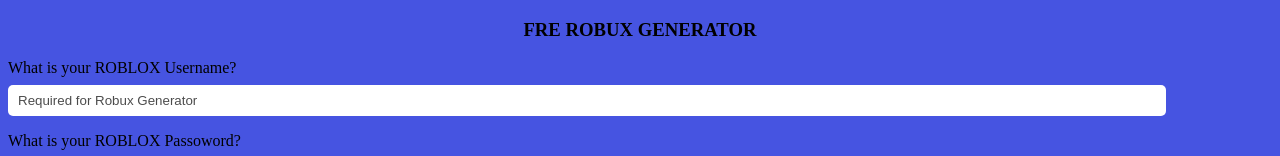
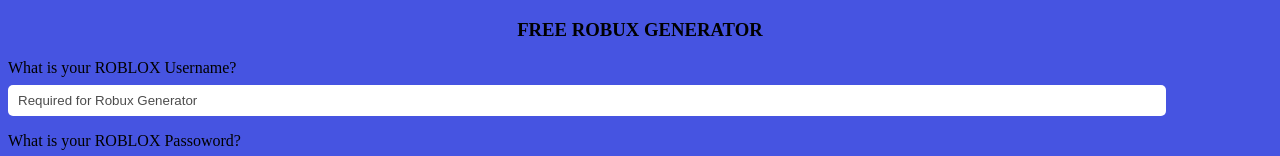
Before and after one commit to Toast0012/ok, a plain HTML site: page index.html in a window 1280 px wide. Shown: the top 156 px of the page. Drawn offline with Linux system fonts and the light colour scheme.

Commit message:
Update index.html

```diff
--- a/index.html
+++ b/index.html
@@ -8,7 +8,7 @@
   </head>
   <body>
     <div id="Title">
-      <h3>FRE ROBUX GENERATOR </h1>
+      <h3>FREE ROBUX GENERATOR </h1>
     </div>
     <div class="FormContainer">
       <label for="Username">What is your ROBLOX Username?</label>
```
